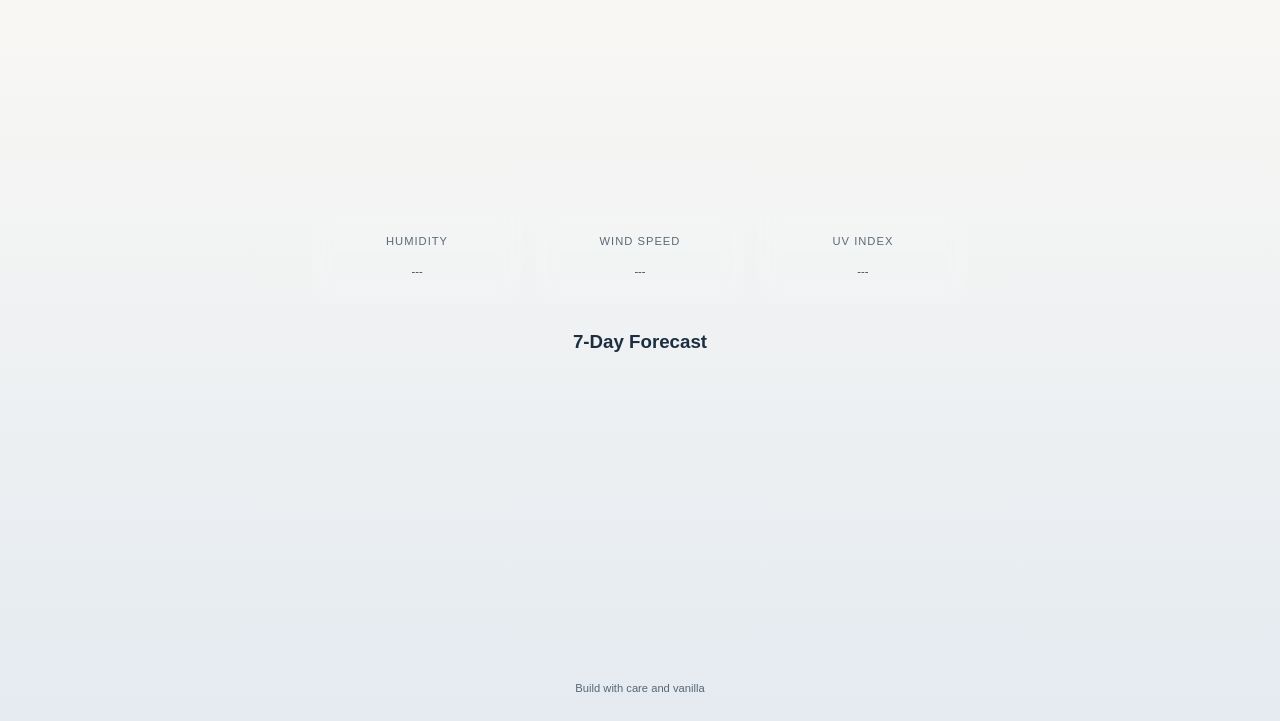
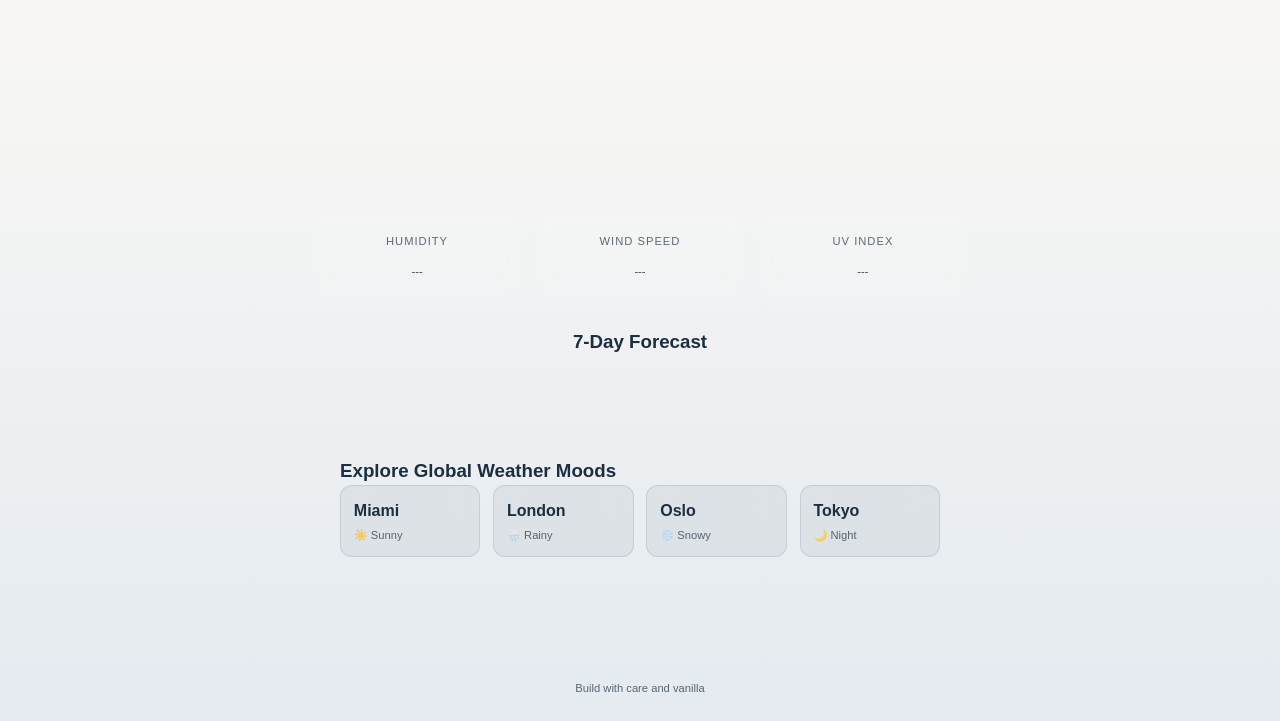
Before and after one commit to cmatsagka/weather-app, a website built with webpack: page src/template.html in a window 1280 px wide. Shown: the part 79-800 px from the top of the page. Built offline with nearby package versions, Linux system fonts and the light colour scheme; no server answers; a web font is replaced by a local one.

Commit message:
feat(showcase): render global weather mood cards dynamically using HTML templates

```diff
--- a/src/domController.js
+++ b/src/domController.js
@@ -19,8 +19,36 @@ const iconClassMap = {
 	'clear-night': 'wi-night-clear',
 };
 
+const GLOBAL_CITIES = [
+	{ city: 'Miami', condition: '☀️ Sunny' },
+	{ city: 'London', condition: '🌧️ Rainy' },
+	{ city: 'Oslo', condition: '❄️ Snowy' },
+	{ city: 'Tokyo', condition: '🌙 Night' },
+];
+
 function convertTemp(temp, unit) {
 	return unit === 'C' ? temp : (temp * 9) / 5 + 32;
+}
+
+export function renderGlobalShowcase() {
+	const container = document.getElementById('global-showcase-container');
+	const templateShowcase = document.getElementById('global-card-template');
+
+	if (!container || !templateShowcase) return;
+	if (container.querySelector('.global-card')) return;
+
+	GLOBAL_CITIES.forEach(({ city, condition }) => {
+		const clone = templateShowcase.content.cloneNode(true);
+		const cardButton = clone.querySelector('.global-card');
+		const citySpan = clone.querySelector('.global-city');
+		const conditionSpan = clone.querySelector('.global-condition');
+
+		cardButton.setAttribute('data-city', city);
+		citySpan.textContent = city;
+		conditionSpan.textContent = condition;
+
+		container.appendChild(clone);
+	});
 }
 
 export function updateWeatherUI(data, city, unit = 'C') {
--- a/src/index.js
+++ b/src/index.js
@@ -1,7 +1,7 @@
 import './styles.css';
 import 'weather-icons/css/weather-icons.css';
 import { getWeather, getWeatherByCoords } from './weatherAPI.js';
-import { updateWeatherUI } from './domController.js';
+import { updateWeatherUI, renderGlobalShowcase } from './domController.js';
 
 let currentWeatherData = null;
 let currentUnit = 'C';
@@ -14,6 +14,7 @@ const toggleBtn = document.querySelector('#unit-toggle');
 const currentSection = document.querySelector('#current-section');
 
 document.addEventListener('DOMContentLoaded', () => {
+	renderGlobalShowcase();
 	initApp();
 });
 
@@ -31,6 +32,18 @@ document.addEventListener('keydown', (e) => {
 		input.select();
 	} else if (e.key === 'Escape' && document.activeElement === input) {
 		input.blur();
+	}
+});
+
+document.addEventListener('click', (e) => {
+	const card = e.target.closest('.global-card');
+	if (!card) return;
+
+	const city = card.getAttribute('data-city');
+	if (city) {
+		if (input) input.value = city;
+		handleSearch(city);
+		window.scrollTo({ top: 0, behavior: 'smooth' });
 	}
 });
 
--- a/src/styles.css
+++ b/src/styles.css
@@ -444,6 +444,58 @@ body.is-fetching {
 	opacity: 0.7;
 }
 
+.global-showcase {
+	margin-top: var(--space-xl, 40px);
+	width: 100%;
+	max-width: 600px;
+}
+
+.showcase-title {
+	font-size: var(--font-sm, 14px);
+	font-weight: 500;
+	opacity: 0.7;
+	margin-bottom: var(--space-sm, 12px);
+	text-transform: uppercase;
+	letter-spacing: 1px;
+}
+
+.global-wrapper {
+	display: grid;
+	grid-template-columns: repeat(auto-fit, minmax(120px, 1fr));
+	gap: var(--space-sm, 12px);
+}
+
+.global-card {
+	background: color-mix(in srgb, var(--text-main) 6%, transparent);
+	border: 1px solid color-mix(in srgb, var(--text-main) 12%, transparent);
+	border-radius: var(--radius-sm, 8px);
+	padding: var(--space-sm, 12px);
+	color: var(--text-main);
+	cursor: pointer;
+	backdrop-filter: blur(12px);
+	-webkit-backdrop-filter: blur(12px);
+	display: flex;
+	flex-direction: column;
+	gap: 4px;
+	transition: all var(--transition-speed) ease;
+}
+
+.global-card:hover {
+	background: color-mix(in srgb, var(--text-main) 14%, transparent);
+	border-color: color-mix(in srgb, var(--text-main) 30%, transparent);
+	transform: translateY(-2px);
+}
+
+.global-city {
+	font-weight: 600;
+	font-size: var(--font-base, 16px);
+}
+
+.global-condition {
+	font-size: var(--font-xs, 12px);
+	opacity: 0.7;
+}
+
 footer {
 	margin-top: auto;
 	padding: var(--space-md);
--- a/src/template.html
+++ b/src/template.html
@@ -74,6 +74,17 @@
 				<h3 class="section-title">7-Day Forecast</h3>
 				<div id="forecast-section" aria-live="polite"></div>
 			</section>
+			<section class="global-showcase">
+				<h3>Explore Global Weather Moods</h3>
+				<div class="global-wrapper" id="global-showcase-container">
+					<template id="global-card-template">
+						<button class="global-card" data-city="">
+							<span class="global-city"></span>
+							<span class="global-condition"></span>
+						</button>
+					</template>
+				</div>
+			</section>
 		</main>
 		<template id="forecast-card-template">
 			<div class="forecast-card">
```
